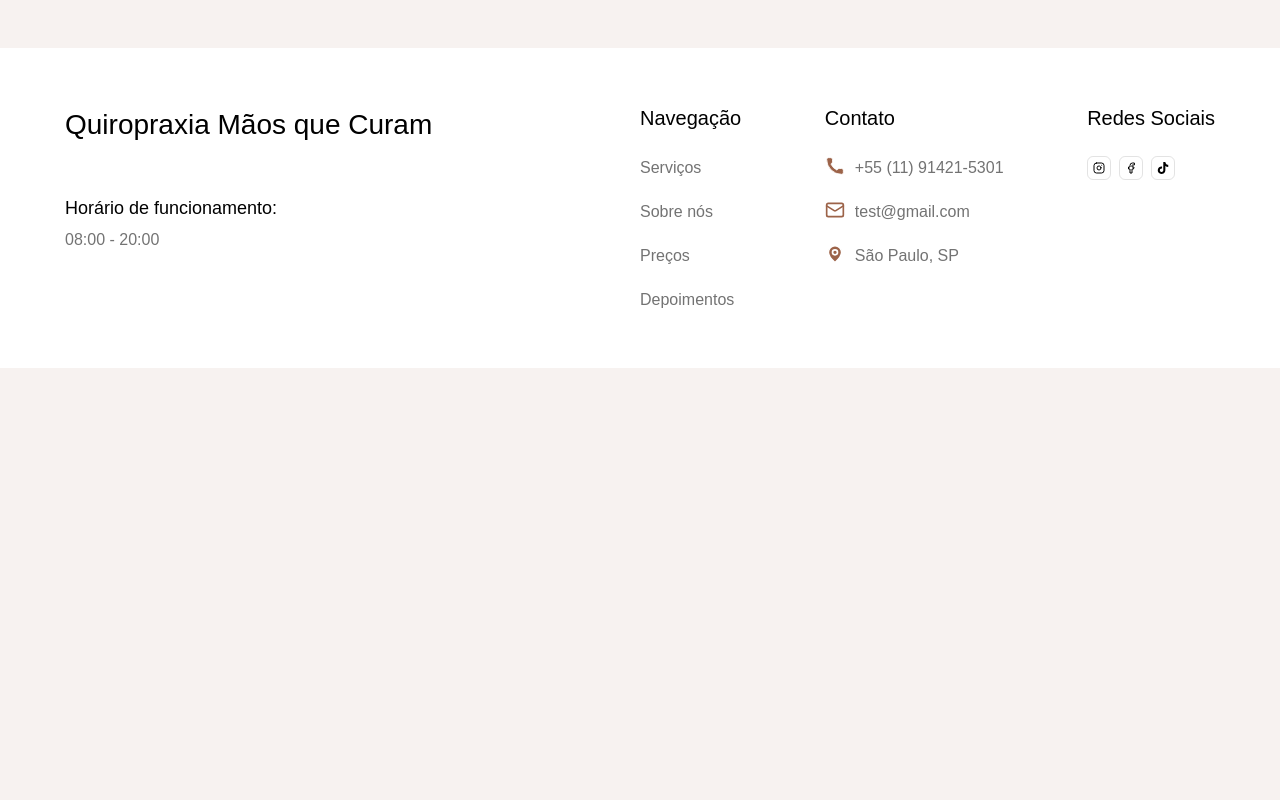
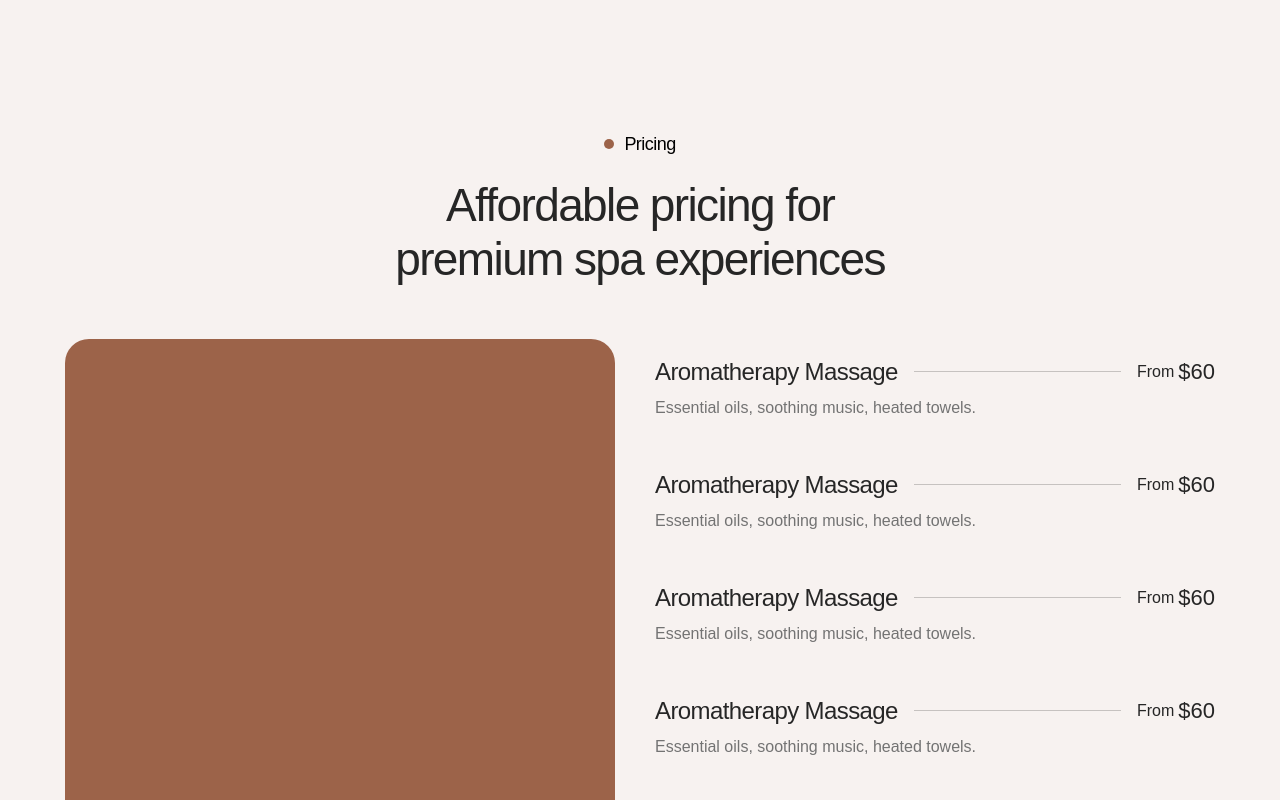
Before and after one commit to HenriqueBragaMoreira/clinica-maos-que-curam, a Next.js app: page / in a window 1280 px wide. Shown: the part 4400-5200 px from the top of the page. Before the commit the page ends 4768 px from the top, so only its background shows below. Built offline with nearby package versions, Linux system fonts and the light colour scheme; a web font is replaced by a local one.

Commit message:
feat: add PricingSection component to home page
- Introduce PricingSection component to display affordable spa pricing
- Update Home component to include the new PricingSection
- Enhance layout with a dedicated section for pricing details and service descriptions

```diff
--- /dev/null
+++ b/src/app/components/pricing-section.tsx
@@ -0,0 +1,52 @@
+/** biome-ignore-all lint/suspicious/noArrayIndexKey: <> */
+export function PricingSection() {
+  return (
+    <section
+      id="pricing"
+      className="flex justify-center items-center py-[82px]"
+    >
+      <div className="flex flex-col items-center flex-1 gap-[52px] max-w-[1150px]">
+        <div className="flex flex-col gap-5">
+          <div className="flex items-center justify-center gap-2.5">
+            <div className="rounded-full bg-title-topic size-2.5" />
+
+            <h2 className="text-lg font-medium font-satoshi text-black tracking-[-0.54px]">
+              Pricing
+            </h2>
+          </div>
+
+          <p className="text-primary text-[46px] font-medium max-w-[550px] text-center tracking-[-1.61px] leading-[54.51px]">
+            Affordable pricing for premium spa experiences
+          </p>
+        </div>
+
+        <div className="flex items-center justify-center gap-10 w-full">
+          <div className="min-w-[550px] min-h-[550px] rounded-3xl bg-title-topic" />
+
+          <div className="flex flex-col flex-1 gap-12">
+            {Array.from({ length: 5 }).map((_, index) => (
+              <div key={index} className="flex flex-col gap-2">
+                <div className="flex items-center gap-4">
+                  <h3 className="text-2xl text-nowrap font-medium text-primary tracking-[-0.60px]">
+                    Aromatherapy Massage
+                  </h3>
+
+                  <div className="h-px w-full bg-black/20" />
+
+                  <div className="flex items-center gap-1 *:font-medium *:font-satoshi *:text-primary">
+                    <span className="">From</span>
+                    <span className="text-[22px]">$60</span>
+                  </div>
+                </div>
+
+                <p className="text-secondary font-medium">
+                  Essential oils, soothing music, heated towels.
+                </p>
+              </div>
+            ))}
+          </div>
+        </div>
+      </div>
+    </section>
+  );
+}
--- a/src/app/page.tsx
+++ b/src/app/page.tsx
@@ -1,5 +1,6 @@
 import { AboutUsSection } from "./components/about-us-section";
 import { HeroSection } from "./components/hero-section";
+import { PricingSection } from "./components/pricing-section";
 import { ServicesSection } from "./components/services-section";
 
 export default function Home() {
@@ -10,6 +11,8 @@ export default function Home() {
       <ServicesSection />
 
       <AboutUsSection />
+
+      <PricingSection />
     </>
   );
 }
```
